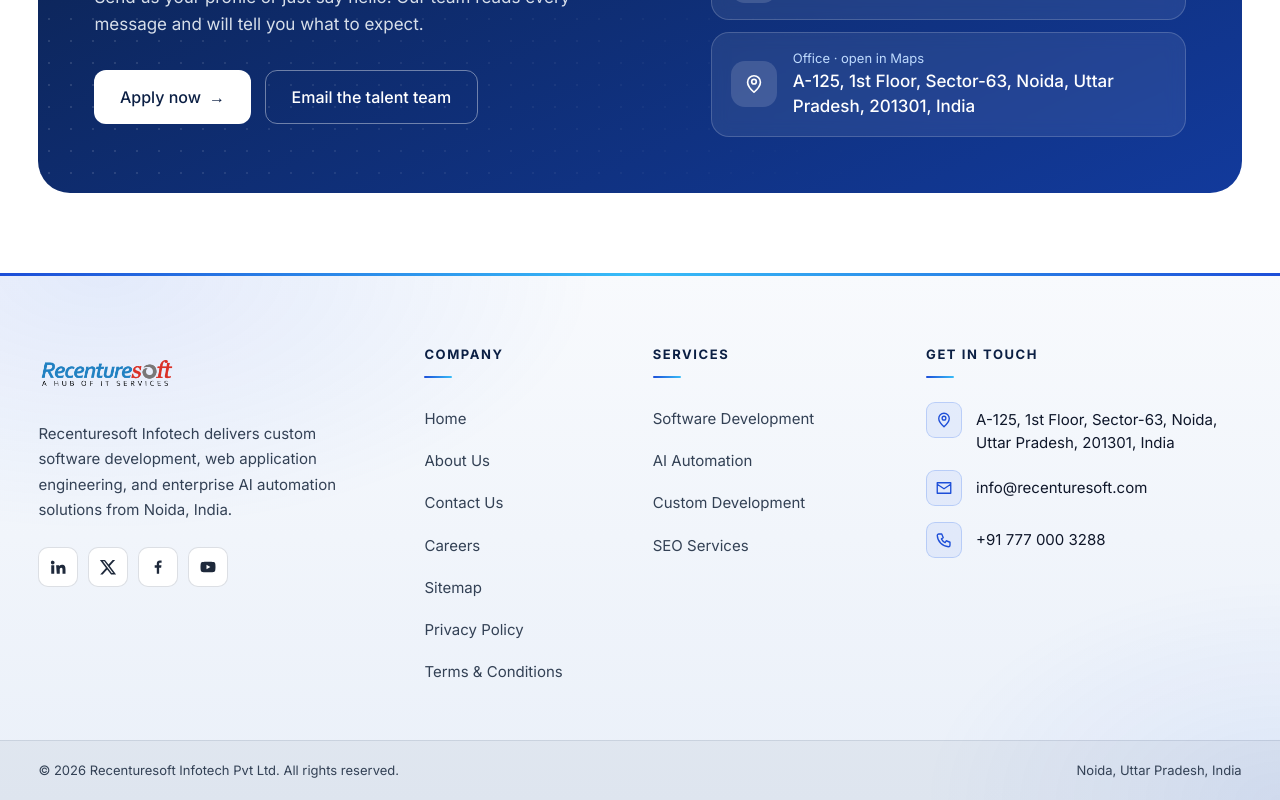
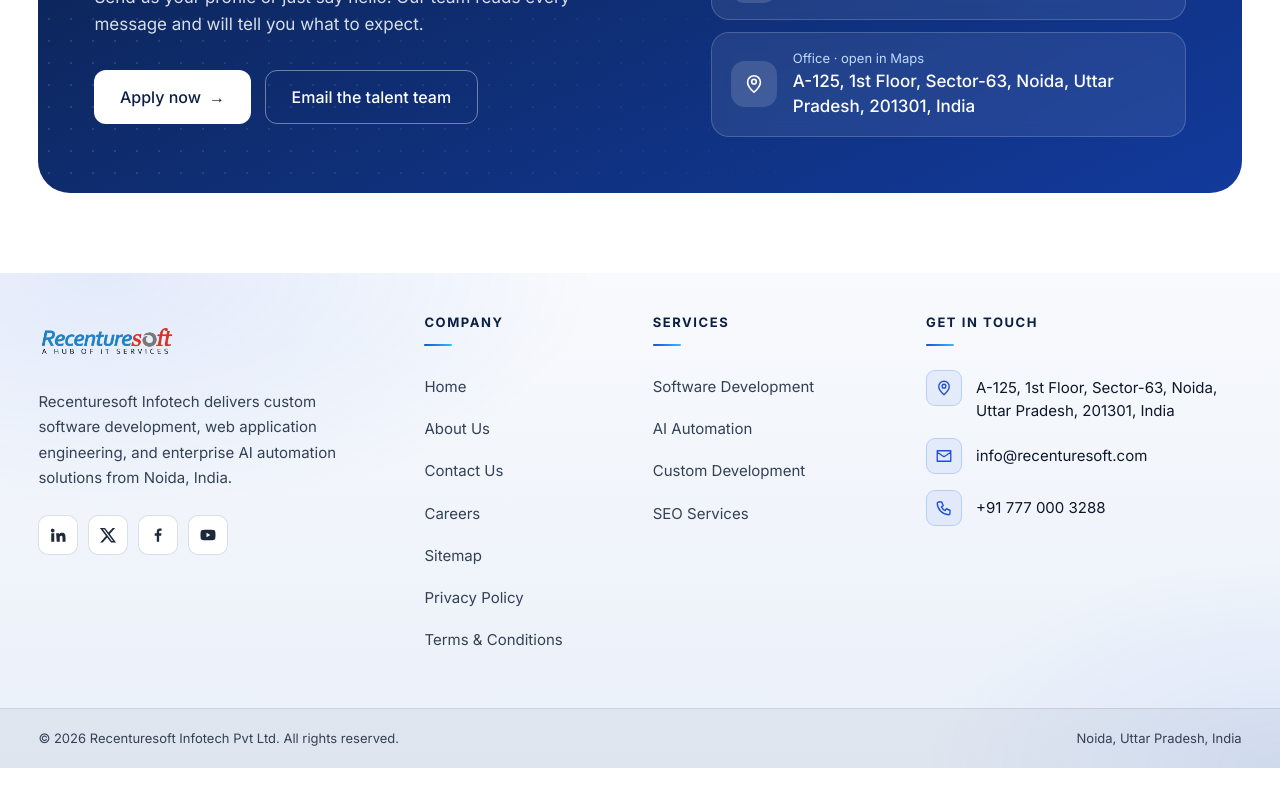
Before and after one commit to paras879/websiterecentresoft, a Next.js app: page /careers in a window 1280 px wide. Shown: the part 3454-4254 px from the top of the page. After the commit the page ends 4222 px from the top, so only its background shows below. Built offline with nearby package versions, Linux system fonts and the light colour scheme.

Commit message:
feat: smooth momentum scrolling, dark mode glass navbar, wider floating CTA card and scrollbar refinement

```diff
--- a/package.json
+++ b/package.json
@@ -11,6 +11,7 @@
   "dependencies": {
     "@vercel/analytics": "^2.0.1",
     "@vercel/speed-insights": "^2.0.0",
+    "lenis": "^1.3.26",
     "next": "16.4.0",
     "react": "19.3.0",
     "react-dom": "19.3.0"
--- a/src/app/globals.css
+++ b/src/app/globals.css
@@ -392,6 +392,43 @@ nav[role="dialog"] :focus-visible,
   border-color: #94a3b8;
 }
 
+/* Sleek Modern Scrollbar (Adobe/Apple style) */
+html {
+  scrollbar-width: thin;
+  scrollbar-color: #94a3b8 transparent;
+}
+
+::-webkit-scrollbar {
+  width: 12px;
+  height: 12px;
+}
+
+::-webkit-scrollbar-track {
+  background: transparent;
+}
+
+::-webkit-scrollbar-thumb {
+  background: #94a3b8;
+  border-radius: 9999px;
+  border: 2px solid transparent;
+  background-clip: padding-box;
+  transition: background-color 0.2s ease;
+}
+
+::-webkit-scrollbar-thumb:hover {
+  background: #64748b;
+  border: 2px solid transparent;
+  background-clip: padding-box;
+}
+
+[data-theme="dark"] ::-webkit-scrollbar-thumb {
+  background: rgba(255, 255, 255, 0.45);
+}
+
+[data-theme="dark"] ::-webkit-scrollbar-thumb:hover {
+  background: rgba(255, 255, 255, 0.7);
+}
+
 /* Prefers Reduced Motion */
 @media (prefers-reduced-motion: reduce) {
   *,
--- a/src/app/layout.tsx
+++ b/src/app/layout.tsx
@@ -8,6 +8,7 @@ import { SiteFooter } from "@/components/site-footer";
 import { Analytics } from "@vercel/analytics/next";
 import { SpeedInsights } from "@vercel/speed-insights/next";
 import { ThemeProvider } from "@/components/theme-provider";
+import { SmoothScroll } from "@/components/smooth-scroll";
 import "./globals.css";
 import "./theme-hcl.css";
 
@@ -138,6 +139,7 @@ export default async function RootLayout({
         />
       </head>
       <body>
+        <SmoothScroll />
         <ThemeProvider>
           <SiteShell
             header={<SiteHeader site={site} info={info} />}
--- a/src/components/site-footer.module.css
+++ b/src/components/site-footer.module.css
@@ -53,20 +53,14 @@
   --ft-contact-hover: #ffffff;
 }
 
-/* Gradient accent line on top */
+/* Gradient accent line on top removed as requested */
 .footer::before {
-  content: "";
-  position: absolute;
-  top: 0;
-  left: 0;
-  right: 0;
-  height: 3px;
-  background: linear-gradient(90deg, #1d4ed8 0%, #38bdf8 50%, #1d4ed8 100%);
+  display: none;
 }
 
 .mainSection {
   position: relative;
-  padding-top: 4.5rem;
+  padding-top: 2.5rem;
   padding-bottom: 3.5rem;
 }
 
--- a/src/components/site-header.module.css
+++ b/src/components/site-header.module.css
@@ -7,11 +7,15 @@
   -webkit-backdrop-filter: blur(16px);
   border-bottom: 1px solid var(--color-border-header);
   box-shadow: 0 2px 12px rgba(0, 0, 0, 0.04);
-  transition: background-color var(--transition-fast), border-color var(--transition-fast);
+  transition: background-color var(--transition-fast), border-color var(--transition-fast), box-shadow var(--transition-fast);
 }
 
-[data-theme="dark"] .header {
-  box-shadow: 0 4px 20px rgba(0, 0, 0, 0.4);
+:global([data-theme="dark"]) .header {
+  background-color: rgba(4, 13, 26, 0.68) !important;
+  backdrop-filter: blur(20px) saturate(190%) !important;
+  -webkit-backdrop-filter: blur(20px) saturate(190%) !important;
+  border-bottom: 1px solid rgba(255, 255, 255, 0.09) !important;
+  box-shadow: 0 10px 30px -10px rgba(0, 0, 0, 0.7), inset 0 1px 0 0 rgba(255, 255, 255, 0.06);
 }
 
 .headerInner {
--- /dev/null
+++ b/src/components/smooth-scroll.tsx
@@ -0,0 +1,44 @@
+"use client";
+
+import { useEffect } from "react";
+import { usePathname } from "next/navigation";
+import Lenis from "lenis";
+import "lenis/dist/lenis.css";
+
+export function SmoothScroll() {
+  const pathname = usePathname();
+
+  useEffect(() => {
+    // Respect user's motion preferences
+    if (window.matchMedia("(prefers-reduced-motion: reduce)").matches) {
+      return;
+    }
+
+    const lenis = new Lenis({
+      autoRaf: true,
+      anchors: true,
+      smoothWheel: true,
+      duration: 1.4,
+      lerp: 0.065, // Calmer, velvety momentum
+      wheelMultiplier: 0.75, // Slightly slower scroll travel distance per notch
+      touchMultiplier: 1.2,
+    });
+
+    (window as unknown as { __lenis?: Lenis }).__lenis = lenis;
+
+    return () => {
+      lenis.destroy();
+      delete (window as unknown as { __lenis?: Lenis }).__lenis;
+    };
+  }, []);
+
+  // Reset scroll to top on route change
+  useEffect(() => {
+    const lenis = (window as unknown as { __lenis?: Lenis }).__lenis;
+    if (lenis) {
+      lenis.scrollTo(0, { immediate: true });
+    }
+  }, [pathname]);
+
+  return null;
+}
```
Also changed, not shown: src/app/home.module.css (+19 -17 lines), 1 other file (tests, documents, lock files or other folders).
